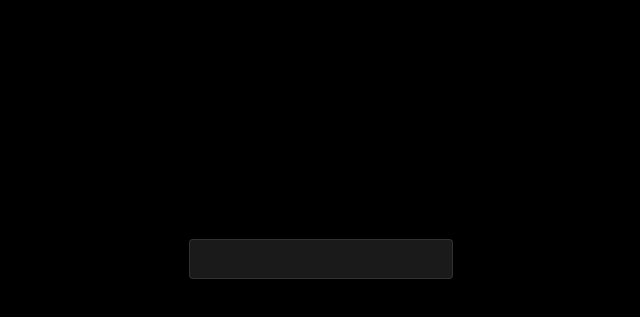
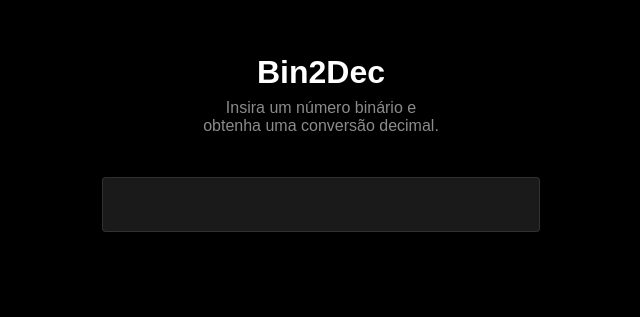
Before and after one commit to AlRenp/app-ideas, a plain HTML site: page 01-Beginner/01-Bin2Dec/index.html in a window 1280 px wide. Shown: the part 149-466 px from the top of the page, without its empty margins (319-959 px from the left). Drawn offline with Linux system fonts and the light colour scheme.

Commit message:
update index.html and style.css

```diff
--- a/01-Beginner/01-Bin2Dec/index.html
+++ b/01-Beginner/01-Bin2Dec/index.html
@@ -9,10 +9,15 @@
     <script src="./js/main.js" type="module" defer></script>
   </head>
   <body>
-    <p class="error">Only number 0 or 1</p>
+    <p class="error">Apenas números 0 ou 1</p>
     <main>
+      <h1>Bin2Dec</h1>
+      <p>
+        Insira um número binário e <br />
+        obtenha uma conversão decimal.
+      </p>
+      <input type="text" id="in" autocomplete="off" />
       <span></span>
-      <input type="text" id="in" />
     </main>
   </body>
 </html>
--- a/01-Beginner/01-Bin2Dec/style.css
+++ b/01-Beginner/01-Bin2Dec/style.css
@@ -10,21 +10,37 @@
 
 body,
 input {
-  font-family: "serif";
+  font-family: sans-serif;
   font-size: 1.6rem;
 }
 
 body {
   background: #000;
+  color: #fff;
+}
+
+h1 {
+  color: #fff;
+  text-align: center;
+  margin-bottom: 0.8rem;
+}
+
+p {
+  text-align: center;
+  color: rgb(141, 138, 138);
+  margin-bottom: 4.2rem;
+  font-weight: 100;
 }
 
 main {
   height: 100vh;
+  padding-bottom: 20rem;
   display: grid;
   place-content: center;
 }
 
 input {
+  font-size: 3.2rem;
   background: rgba(255, 255, 255, 0.1);
   filter: blur(8);
   color: #fff;
@@ -42,14 +58,13 @@ input:focus {
 span {
   letter-spacing: 10px;
 
-  font-size: 1.6rem;
-  margin-bottom: 1.6rem;
+  font-size: 3.2rem;
+  margin-top: 1.6rem;
   text-align: center;
   color: white;
 }
 
-p {
-  font-family: sans-serif;
+.error {
   text-align: center;
   position: absolute;
   color: #fff;
```
Also changed, not shown: 2 other files.
